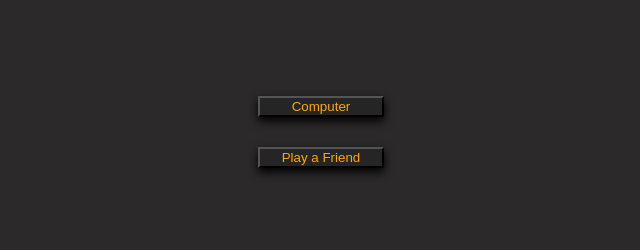
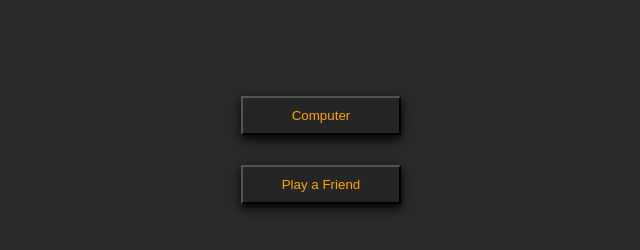
Before and after one commit to amwaj-a/project-games-XO, a plain HTML site: page index.html in a window 1280 px wide. Shown: the part 230-480 px from the top of the page, without its empty margins (319-959 px from the left). Drawn offline with nearby package versions, Linux system fonts and the light colour scheme.

Commit message:
Update style.css

```diff
--- a/style.css
+++ b/style.css
@@ -19,6 +19,15 @@
     /* background-color: blanchedalmond; */
 }
 
+#move {
+    padding: 10px;
+    width: 160px;
+}
+
+#moveOuto {
+    padding: 10px;
+    width: 160px;
+}
 .image {
     display: flex;
     justify-content: center;
@@ -50,12 +59,7 @@ img {
 }
 
 
-/*
-.playerO::after {
-    clear: both;
-    content: '';
-    float: none;
-} */
+
 
 button {
     margin-top: 100px;
```
